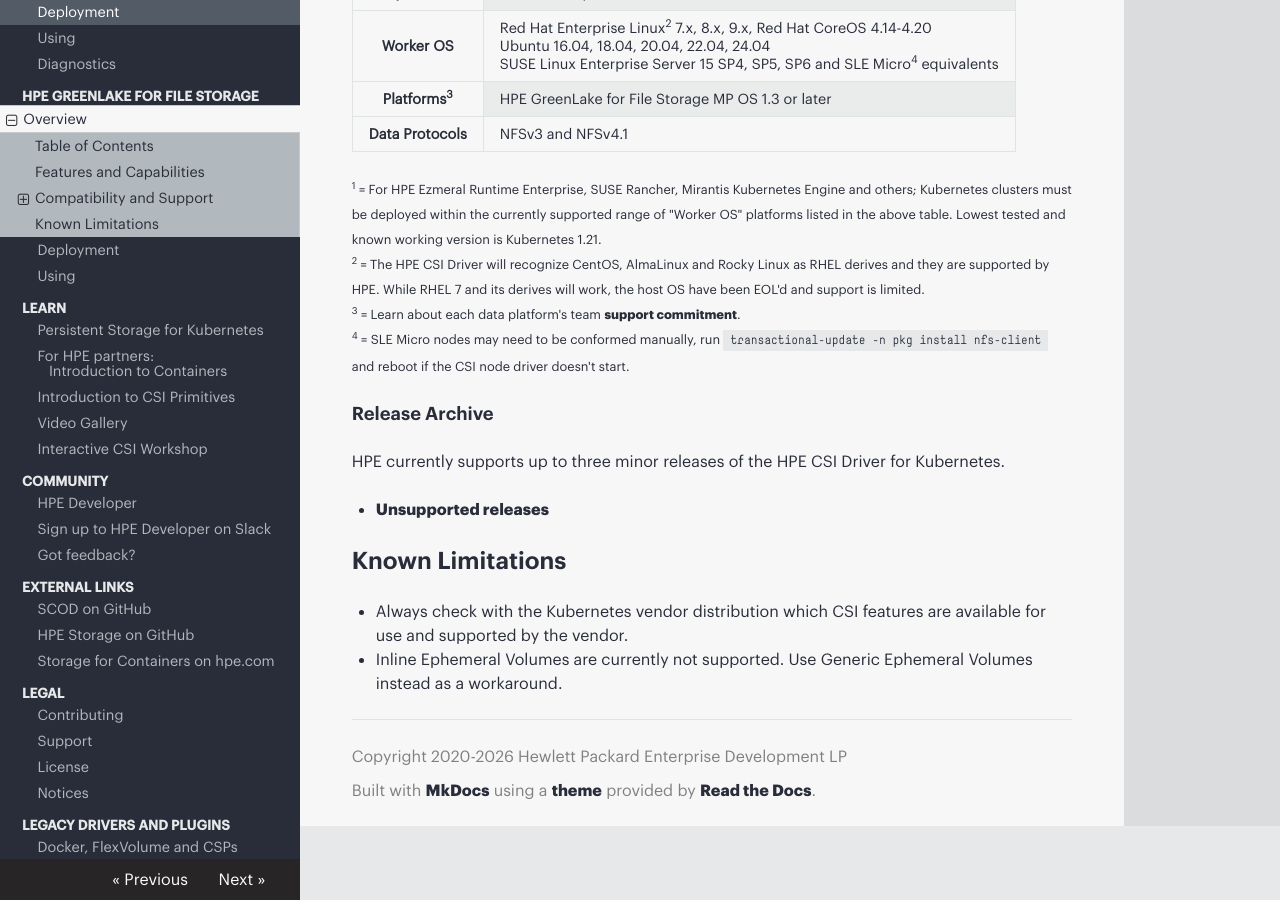
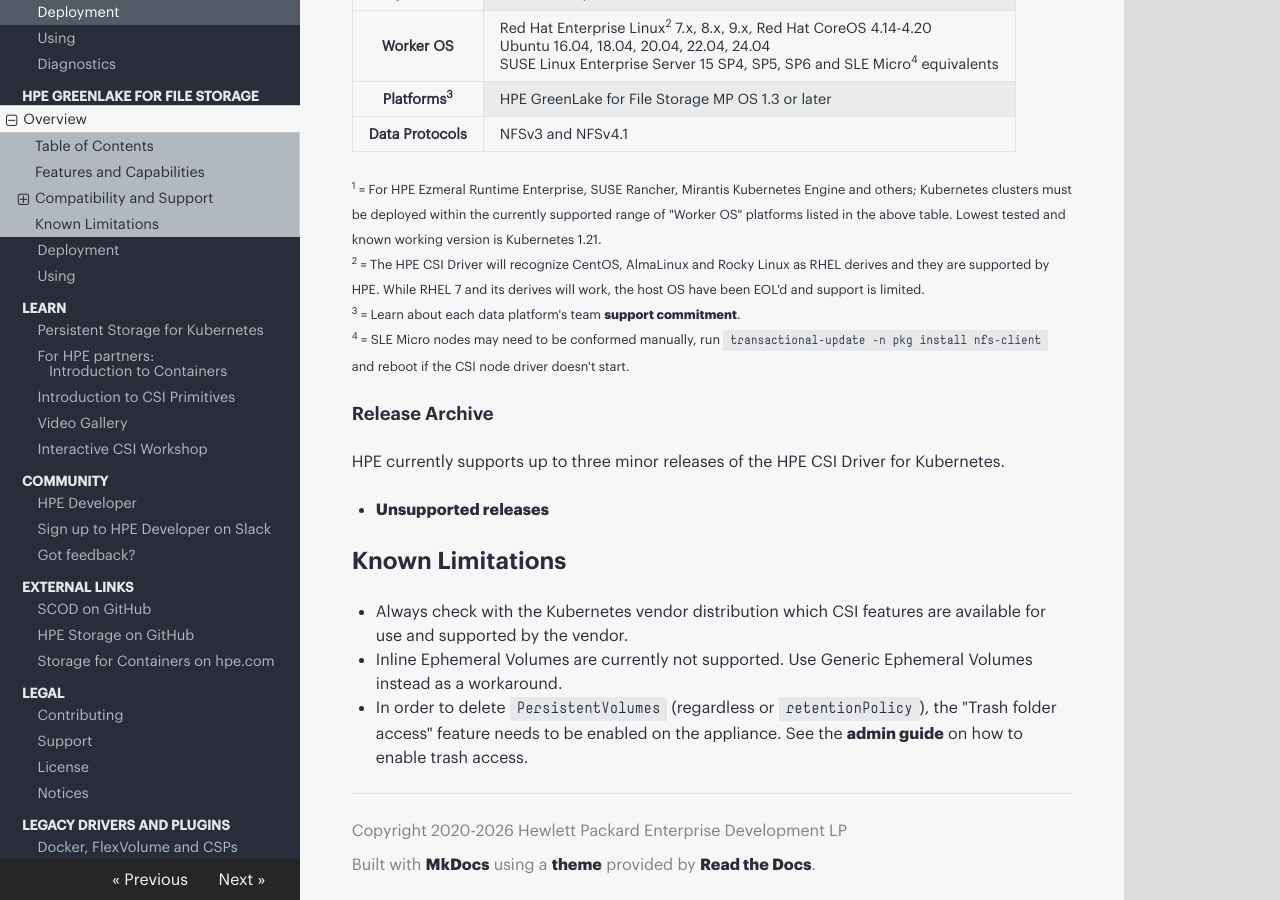
Before and after one commit to hpe-storage/scod, an MkDocs documentation site: the page built from docs/filex_csi_driver/index.md, in a window 1280 px wide and 900 px high, scrolled down 1387 px. Built offline with MkDocs 1.6.1, drawn with Linux system fonts in a browser that asks for light colours; nearby versions of some CDN libraries.

Commit message:
Documentation feedback (#283)
Signed-off-by: Michael Mattsson <michael.mattsson@gmail.com>

```diff
--- a/docs/filex_csi_driver/index.md
+++ b/docs/filex_csi_driver/index.md
@@ -89,3 +89,4 @@
 
 * Always check with the Kubernetes vendor distribution which CSI features are available for use and supported by the vendor.
 * Inline Ephemeral Volumes are currently not supported. Use Generic Ephemeral Volumes instead as a workaround.
+* In order to delete `PersistentVolumes` (regardless or `retentionPolicy`), the "Trash folder access" feature needs to be enabled on the appliance. See the [admin guide](https://support.hpe.com/hpesc/public/docDisplay?docId=sd00002658en_us&page=GUID-D3DA5E24-5FAA-4A88-BE07-C6D505C3D7B6.html) on how to enable trash access.
```
Also changed, not shown: docs/csi_driver/container_storage_provider/hpe_alletra_storage_mp_b10000/index.md (+1 -1 lines).
